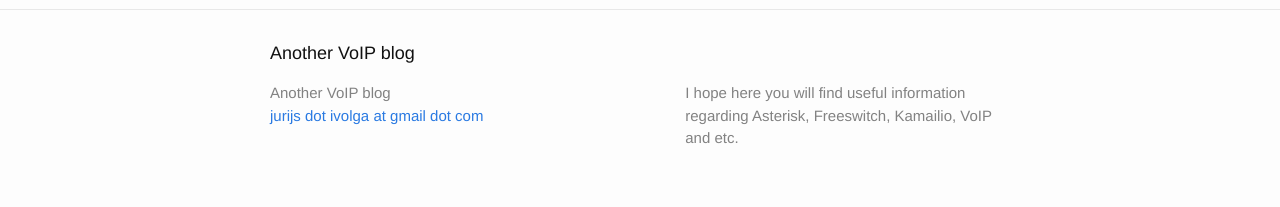
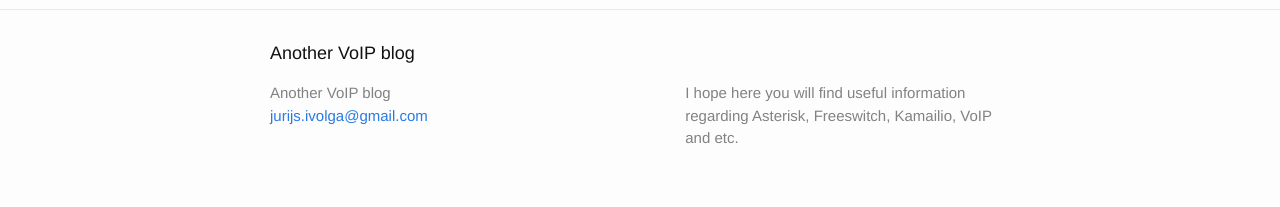
Before and after one commit to os11k/os11k.github.io, a Jekyll site: the page built from index.html, in a window 1280 px wide. Shown: the part 1007-1214 px from the top of the page. Built offline with Jekyll 4.4.1, drawn with Linux system fonts in a browser that asks for light colours.

Commit message:
Update _config.yml

```diff
--- a/_config.yml
+++ b/_config.yml
@@ -7,7 +7,7 @@
 
 # Site settings
 title: Another VoIP blog
-email: jurijs dot ivolga at gmail dot com
+email: jurijs.ivolga@gmail.com
 description: > # this means to ignore newlines until "baseurl:"
    I hope here you will find useful information regarding Asterisk, Freeswitch, Kamailio, VoIP and etc.
 #  Write an awesome description for your new site here. You can edit this
```
